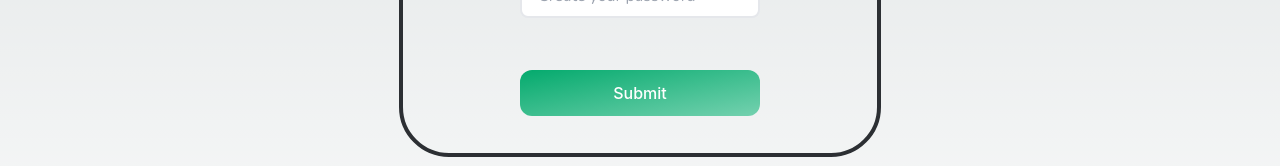
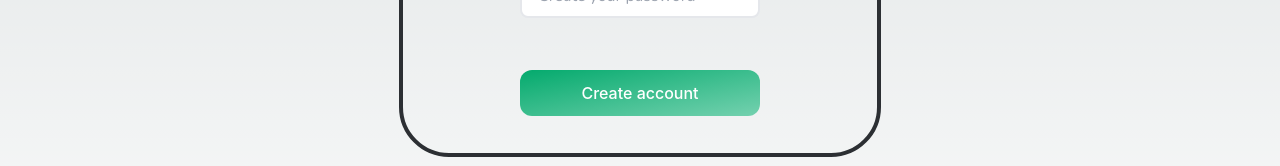
Before and after one commit to TheVSDev/netmapper, a Next.js app: page /sign-up in a window 1280 px wide. Shown: the part 443-609 px from the top of the page. Built offline with nearby package versions, Linux system fonts and the light colour scheme; no server answers.

Commit message:
done: changing the name of the submit button

```diff
--- a/src/pages/scan-page.jsx
+++ b/src/pages/scan-page.jsx
@@ -6,7 +6,7 @@ import styles from "@/web/styles/Home.module.css"
 import NavBar from "@/web/components/NavBar"
 import Form from "@/web/components/Form"
 import FormField from "@/web/components/FormField"
-import Button from "@/web/components/Button"
+import SubmitButton from "@/web/components/SubmitButton"
 import Footer from "@/web/components/Footer"
 import Radio from "@/web/components/Radio"
 
@@ -59,7 +59,7 @@ const ScanPage = () => {
                 <br />
 
 
-                <Button btnLabel="Run Scan" />
+                <SubmitButton submitValue="Run Scan" />
             </Form>
             <br />
           </main>
--- a/src/pages/sign-in.jsx
+++ b/src/pages/sign-in.jsx
@@ -54,7 +54,7 @@ const SignIn = () => {
           />
           <br />
           <br />
-          <SubmitButton />
+          <SubmitButton submitValue="Log in" />
         </Form>
       </main>
       <Footer />
--- a/src/pages/sign-up.jsx
+++ b/src/pages/sign-up.jsx
@@ -90,7 +90,7 @@ const SignUp = () => {
           />
           <br />
           <br />
-          <SubmitButton />
+          <SubmitButton submitValue="Create account" />
         </Form>
       </main>
       <Footer />
--- a/src/web/components/Button.jsx
+++ b/src/web/components/Button.jsx
@@ -1,7 +1,8 @@
 import styles from "@/web/styles/Button.module.css"
 
 const Button = (props) => {
-    const { btnLabel, ...otherProps } = props
+    const { btnLabel } = props
+
     return (
         <button className={styles.button}>{btnLabel}</button>
     )
--- a/src/web/components/Footer.jsx
+++ b/src/web/components/Footer.jsx
@@ -1,4 +1,4 @@
-import styles from '@/web/styles/Home.module.css'
+import styles from "@/web/styles/Home.module.css"
 
 const Footer = () => {
     return (
--- a/src/web/components/FormField.jsx
+++ b/src/web/components/FormField.jsx
@@ -1,7 +1,5 @@
 import clsx from "clsx"
 import { Field } from "formik"
-
-// import styles from "@/web/styles/Form.module.css"
 
 const FormField = (props) => {
   const { as: Component = "input", name, ...otherProps } = props
--- a/src/web/components/NavBar.jsx
+++ b/src/web/components/NavBar.jsx
@@ -1,7 +1,7 @@
 // Imports
 import Link from "next/link"
 
-import styles from '@/web/styles/Navbar.module.css'
+import styles from "@/web/styles/Navbar.module.css"
 
 // NavBar function
 function NavBar() {
--- a/src/web/components/SubmitButton.jsx
+++ b/src/web/components/SubmitButton.jsx
@@ -1,9 +1,11 @@
 import styles from "@/web/styles/Button.module.css"
 
-const Button = () => {
+const SubmitButton = (props) => {
+    const { submitValue } = props
+
     return (
-        <input type="submit" className={styles.button} />
+        <input type="submit" className={styles.button} value={submitValue} />
     )
 }
 
-export default Button
+export default SubmitButton
```
